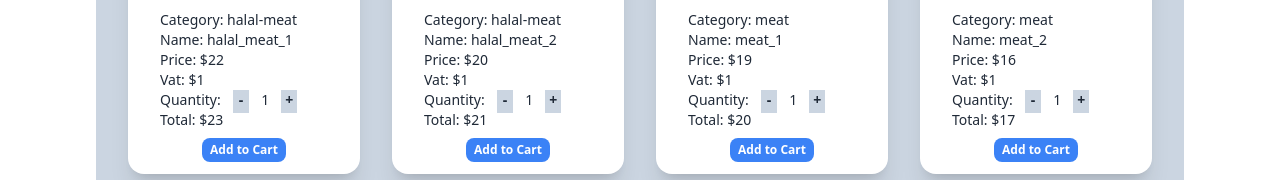
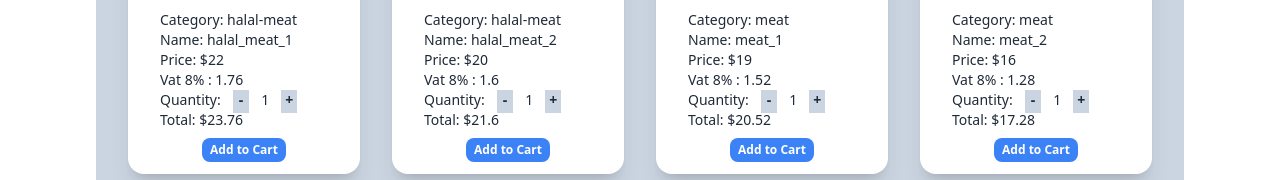
Before and after one commit to nahidahmed02/hungry-den, a Next.js app: page / in a window 1280 px wide. Shown: the part 423-603 px from the top of the page. Built offline with nearby package versions, Linux system fonts and the light colour scheme.

Commit message:
vat policy updated

```diff
--- a/components/Shop/Food.js
+++ b/components/Shop/Food.js
@@ -6,6 +6,7 @@ const Food = ({ food }) => {
     const router = useRouter();
 
     const { category, name, price, vat, photo } = food;
+    console.log(food);
 
     const [isAddedToCart, setIsAddedToCart] = useState(false);
     let [count, setCount] = useState(1);
@@ -21,7 +22,9 @@ const Food = ({ food }) => {
         setCount(count - 1);
     }
 
-    let total = price * count + parseFloat(vat) * count;
+    let vatCount = (price * vat / 100) * count;
+
+    let total = (parseFloat(price) * count) + parseFloat(vatCount);
 
 
     const handleAddToCart = () => {
@@ -41,13 +44,13 @@ const Food = ({ food }) => {
         <section>
             <div className="card bg-base-100 shadow-xl py-3">
                 <figure className="px-4 pt-2 lg:px-6 lg:pt-6">
-                    <Image src='https://cdn.pixabay.com/photo/2016/03/05/23/02/barbecue-1239434__480.jpg' alt="" width={170} height={95} className="rounded-xl mb-3" />
+                    <Image src={photo} alt="food" width={170} height={95} className="rounded-xl mb-3" />
                 </figure>
                 <div className="text-sm mx-4 lg:mx-8">
                     <h2 className="">Category: {category}</h2>
                     <h2 className="">Name: {name}</h2>
                     <h2 className="">Price: ${price}</h2>
-                    <h2 className="">Vat: ${vat}</h2>
+                    <h2 className="">Vat {vat}% : {vatCount}</h2>
                     <h2 className="">Quantity:
                         <span onClick={decrement} className='cursor-pointer font-bold bg-slate-300 px-1 lg:px-1.5 lg:pb-1 ml-2 lg:ml-3 mr-1'>-</span>
                         <span className='px-2'>{count}</span>
--- a/next.config.js
+++ b/next.config.js
@@ -2,7 +2,7 @@
 const nextConfig = {
   reactStrictMode: true,
   images: {
-    domains: ['cdn.pixabay.com'],
+    domains: ['i.ibb.co'],
   },
 }
 
--- a/public/foods.json
+++ b/public/foods.json
@@ -4,127 +4,127 @@
         "category": "halal-meat",
         "name": "halal_meat_1",
         "price": "22",
-        "vat": "1",
-        "photo": "/public/images/halalmeat.jpg"
+        "vat": "8",
+        "photo": "https://i.ibb.co/61KDLnj/halalmeat.jpg"
     },
     {
         "id": "2",
         "category": "halal-meat",
         "name": "halal_meat_2",
         "price": "20",
-        "vat": "1",
-        "photo": "/public//images/HalalMeat2.jpg"
+        "vat": "8",
+        "photo": "https://i.ibb.co/61KDLnj/halalmeat.jpg"
     },
     {
         "id": "3",
         "category": "meat",
         "name": "meat_1",
         "price": "19",
-        "vat": "1",
-        "photo": "/public//images/meat.jpg"
+        "vat": "8",
+        "photo": "https://i.ibb.co/61KDLnj/halalmeat.jpg"
     },
     {
         "id": "4",
         "category": "meat",
         "name": "meat_2",
         "price": "16",
-        "vat": "1",
-        "photo": "/public//images/meat2.webp"
+        "vat": "8",
+        "photo": "https://i.ibb.co/61KDLnj/halalmeat.jpg"
     },
     {
         "id": "5",
         "category": "beef",
         "name": "beef_1",
         "price": "14",
-        "vat": "1",
-        "photo": "/public//images/beef-cut-types_header.jpg"
+        "vat": "8",
+        "photo": "https://i.ibb.co/61KDLnj/halalmeat.jpg"
     },
     {
         "id": "6",
         "category": "beef",
         "name": "beef_2",
         "price": "17",
-        "vat": "1",
-        "photo": "/public//images/Beef-loin.webp"
+        "vat": "8",
+        "photo": "https://i.ibb.co/61KDLnj/halalmeat.jpg"
     },
     {
         "id": "7",
         "category": "fish",
         "name": "fish_1",
         "price": "18",
-        "vat": "1",
-        "photo": "/public//images/fish.webp"
+        "vat": "8",
+        "photo": "https://i.ibb.co/61KDLnj/halalmeat.jpg"
     },
     {
         "id": "8",
         "category": "fish",
         "name": "fish_2",
         "price": "15",
-        "vat": "1",
-        "photo": "/public//images/Tandoori-Fish-750x750.webp"
+        "vat": "8",
+        "photo": "https://i.ibb.co/61KDLnj/halalmeat.jpg"
     },
     {
         "id": "9",
         "category": "soft-drinks",
         "name": "soft_drink_1",
         "price": "13",
-        "vat": "1",
-        "photo": "/public//images/cocacola.jpg"
+        "vat": "23",
+        "photo": "https://i.ibb.co/61KDLnj/halalmeat.jpg"
     },
     {
         "id": "10",
         "category": "soft-drinks",
         "name": "soft_drink_2",
         "price": "10",
-        "vat": "1",
-        "photo": "/public//images/Sunkist_Soda_Orange_flavour_(Hong_Kong_version).jpg"
+        "vat": "23",
+        "photo": "https://i.ibb.co/61KDLnj/halalmeat.jpg"
     },
     {
         "id": "11",
         "category": "snacks",
         "name": "snacks_1",
         "price": "11",
-        "vat": "1",
-        "photo": "/public//images/snack-plate.webp"
+        "vat": "8",
+        "photo": "https://i.ibb.co/61KDLnj/halalmeat.jpg"
     },
     {
         "id": "12",
         "category": "snacks",
         "name": "snacks_2",
         "price": "10",
-        "vat": "1",
-        "photo": "/public//images/Product-Categories-Snacks2.jpg"
+        "vat": "8",
+        "photo": "https://i.ibb.co/61KDLnj/halalmeat.jpg"
     },
     {
         "id": "13",
         "category": "snacks",
         "name": "snacks_3",
         "price": "12",
-        "vat": "1",
-        "photo": "/public//images/Product-Categories-Snacks2.jpg"
+        "vat": "8",
+        "photo": "https://i.ibb.co/61KDLnj/halalmeat.jpg"
     },
     {
         "id": "14",
         "category": "halal-meat",
         "name": "halal_meat_3",
         "price": "15",
-        "vat": "1",
-        "photo": "/public/images/halalmeat.jpg"
+        "vat": "8",
+        "photo": "https://i.ibb.co/61KDLnj/halalmeat.jpg"
     },
     {
         "id": "15",
         "category": "halal-meat",
         "name": "halal_meat_4",
         "price": "20",
-        "vat": "1",
-        "photo": "/public/images/halalmeat.jpg"
+        "vat": "8",
+        "photo": "https://i.ibb.co/61KDLnj/halalmeat.jpg"
     },
     {
         "id": "16",
         "category": "beef",
         "name": "beef_3",
         "price": "13",
-        "vat": "1",
-        "photo": "/public//images/Beef-loin.webp"
+        "vat": "8",
+        "photo": "https://i.ibb.co/61KDLnj/halalmeat.jpg"
     }
 ]
```
